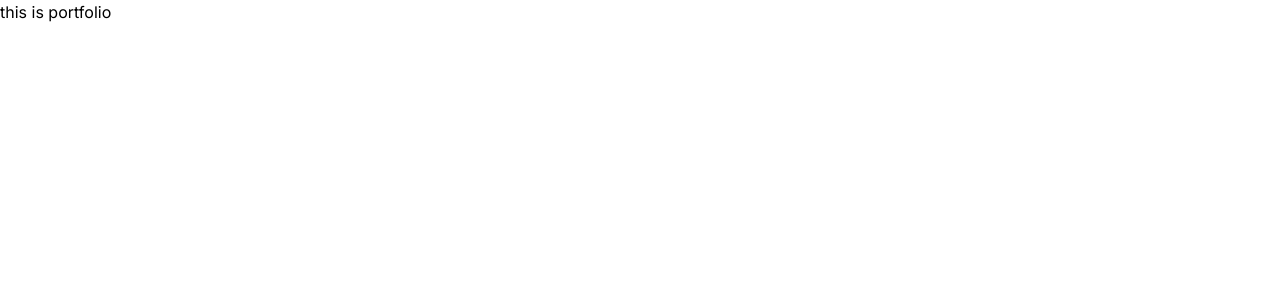
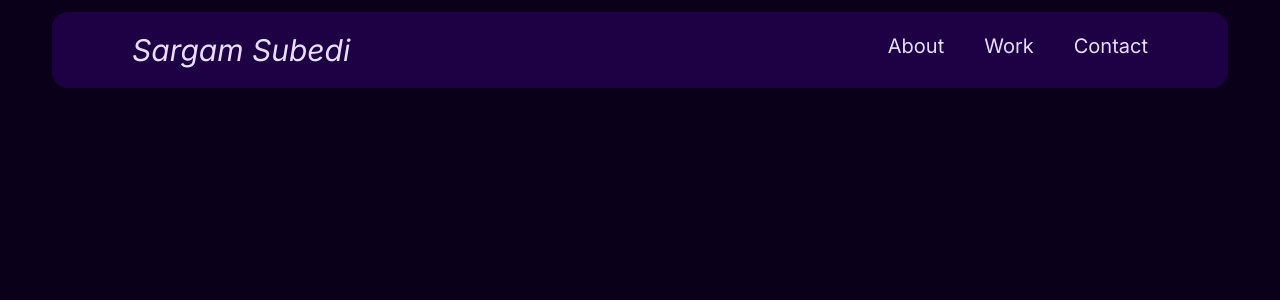
Before and after one commit to sargamsubedi/portfolio, a React app: page / in a window 1280 px wide. Shown: the top 300 px of the page. Built offline with nearby package versions, Linux system fonts and the light colour scheme; the HTML template or start-up script is replaced by a standard one.

Commit message:
add navbar

```diff
--- a/src/App.jsx
+++ b/src/App.jsx
@@ -1,9 +1,12 @@
+import Navbar from "./components/Navbar"
 
 function App() {
 
   return (
-    <div className="bg-heroBg">
-      this is portfolio
+    <div className="bg-heroBg max-w-300 mx-auto">
+      <section className="bg-primaryColor m-3 rounded-2xl">
+        <Navbar />
+      </section>
     </div>
   )
 }
--- /dev/null
+++ b/src/components/Navbar.jsx
@@ -0,0 +1,18 @@
+
+function Navbar()
+{
+    return(
+        <nav className="text-textWhite flex justify-between  py-5 px-20 ">
+
+            <p className="italic text-3xl">Sargam Subedi</p>
+
+            <div className="flex gap-10 text-xl">
+                <a href="#" className="transition-transform duration-200 hover:scale-[1.1]">About</a>
+                <a href="#" className="transition-transform duration-200 hover:scale-[1.1]">Work</a>
+                <a href="#" className="transition-transform duration-200 hover:scale-[1.1]">Contact</a>
+            </div>
+        </nav>
+    )
+}
+
+export default Navbar;
--- a/src/index.css
+++ b/src/index.css
@@ -26,4 +26,5 @@
 
 body{
     font-family: Inter ;
+    background-color: #0B001A;
 }
```
